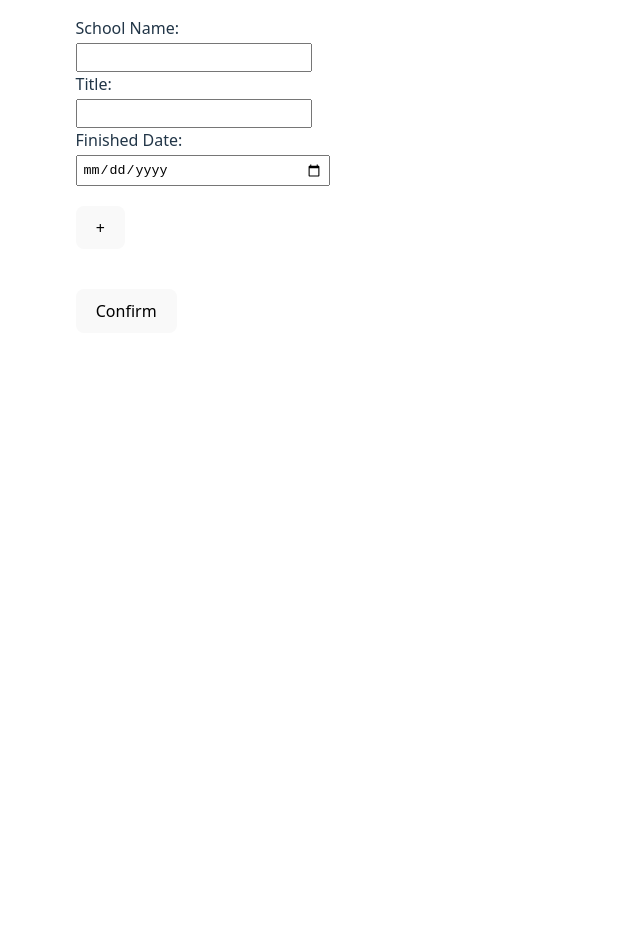
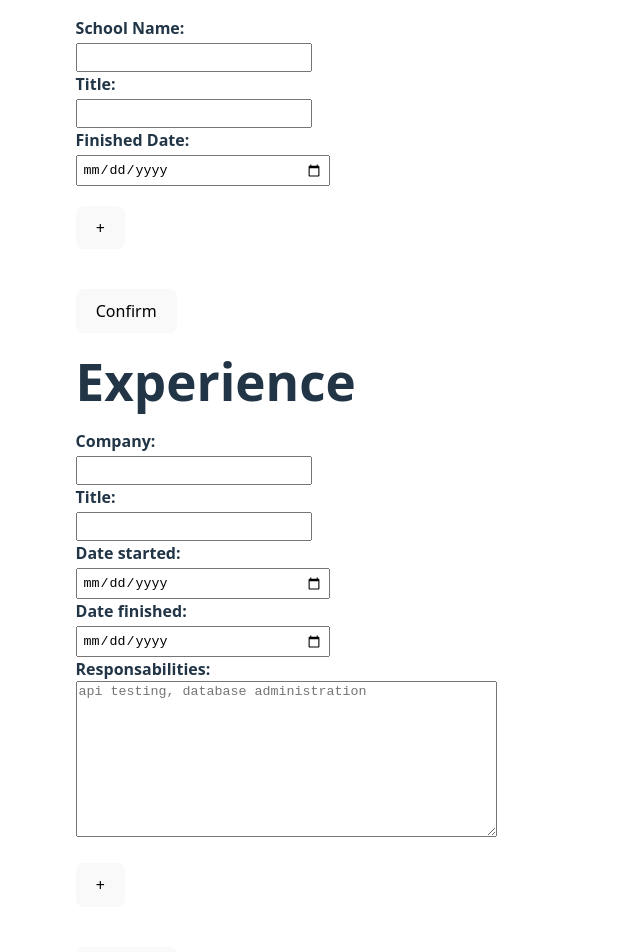
Before and after one commit to gabi1447/odin-cv-application, a React (Vite) app: page / in a window 1280 px wide. Shown: the part 560-1512 px from the top of the page, without its empty margins (0-640 px from the left). Before the commit the page ends 913 px from the top, so only its background shows below. Built offline with nearby package versions, Linux system fonts and the light colour scheme.

Commit message:
Finish Experience component

```diff
--- a/src/components/App.jsx
+++ b/src/components/App.jsx
@@ -1,6 +1,7 @@
 import Form from "./Form";
 import Cv from "./Cv";
 import General from "./General";
+import { Experience, ExperienceCv } from "./Experience";
 import { Education, EducationCv } from "./Education";
 import { useState } from "react";
 
@@ -45,14 +46,14 @@ function App() {
         const field = e.target.id;
         const value = e.target.value;
         setEducation(
-            education.map((job) => {
-                if (id === job.id) {
+            education.map((study) => {
+                if (id === study.id) {
                     return {
-                        ...job,
+                        ...study,
                         [field]: value,
                     };
                 } else {
-                    return job;
+                    return study;
                 }
             })
         );
@@ -74,6 +75,75 @@ function App() {
         ]);
     }
 
+    // Work Experience Component
+    const [experience, setExperience] = useState([
+        {
+            id: crypto.randomUUID(),
+            companyName: "",
+            title: "",
+            dateStarted: "",
+            dateFinished: "",
+            responsabilities: [],
+        },
+    ]);
+
+    const [experienceSubmitted, setExperienceSubmitted] = useState([]);
+
+    function handleExperienceChange(e, id) {
+        const field = e.target.id;
+        const value = e.target.value;
+
+        if (field === "responsabilities") {
+            const arrayOfResponsabilities = value
+                .split(", ")
+                .map((word) => word.trim());
+
+            setExperience(
+                experience.map((job) => {
+                    if (job.id === id) {
+                        return {
+                            ...job,
+                            [field]: arrayOfResponsabilities,
+                        };
+                    } else {
+                        return job;
+                    }
+                })
+            );
+            return;
+        }
+        setExperience(
+            experience.map((job) => {
+                if (id === job.id) {
+                    return {
+                        ...job,
+                        [field]: value,
+                    };
+                } else {
+                    return job;
+                }
+            })
+        );
+    }
+
+    function handleExperienceSubmit() {
+        setExperienceSubmitted(experience);
+    }
+
+    function addNewExperience() {
+        setExperience([
+            ...experience,
+            {
+                id: crypto.randomUUID(),
+                companyName: "",
+                title: "",
+                dateStarted: "",
+                dateFinished: "",
+                responsabilities: [],
+            },
+        ]);
+    }
+
     return (
         <div className="app">
             <Form>
@@ -86,21 +156,39 @@ function App() {
                     onSubmit={handleGeneralSubmit}
                 />
                 <h1>Education</h1>
-                {education.map((job) => {
+                {education.map((study) => {
                     return (
                         <Education
-                            key={job.id}
-                            schoolName={job.schoolName}
-                            title={job.title}
-                            finishedDate={job.finishedDate}
+                            key={study.id}
+                            schoolName={study.schoolName}
+                            title={study.title}
+                            finishedDate={study.finishedDate}
                             onChange={handleEducationChange}
-                            id={job.id}
+                            id={study.id}
                         />
                     );
                 })}
                 <button onClick={addNewEducation}>+</button>
                 <br />
                 <button onClick={handleEducationSubmit}>Confirm</button>
+                <h1>Experience</h1>
+                {experience.map((job) => {
+                    return (
+                        <Experience
+                            key={job.id}
+                            companyName={job.companyName}
+                            title={job.title}
+                            dateStarted={job.dateStarted}
+                            dateFinished={job.dateFinished}
+                            responsabilities={job.responsabilities}
+                            id={job.id}
+                            onChange={handleExperienceChange}
+                        />
+                    );
+                })}
+                <button onClick={addNewExperience}>+</button>
+                <br />
+                <button onClick={handleExperienceSubmit}>Confirm</button>
             </Form>
             <Cv>
                 <h1 className="cv-h1">General Information</h1>
@@ -114,15 +202,32 @@ function App() {
                     <b>Phone number:</b> {generalFormDataSubmitted.phoneNumber}
                 </p>
                 <h1 className="cv-h1">Education</h1>
-                {educationSubmitted.map((job, index) => {
+                {educationSubmitted.map((study, index) => {
                     return (
                         <>
                             <EducationCv
-                                schoolName={job.schoolName}
-                                title={job.title}
-                                finishedDate={job.finishedDate}
+                                schoolName={study.schoolName}
+                                title={study.title}
+                                finishedDate={study.finishedDate}
                             />
                             {index === educationSubmitted.length - 1 ? null : (
+                                <hr />
+                            )}
+                        </>
+                    );
+                })}
+                <h1 className="cv-h1">Experience</h1>
+                {experienceSubmitted.map((job, index) => {
+                    return (
+                        <>
+                            <ExperienceCv
+                                companyName={job.companyName}
+                                title={job.title}
+                                dateStarted={job.dateStarted}
+                                dateFinished={job.dateFinished}
+                                responsabilities={job.responsabilities}
+                            />
+                            {index === experienceSubmitted.length - 1 ? null : (
                                 <hr />
                             )}
                         </>
--- a/src/components/Education.jsx
+++ b/src/components/Education.jsx
@@ -5,7 +5,7 @@ function Education({ id, schoolName, title, finishedDate, onChange }) {
     return (
         <>
             <label htmlFor={schoolNameId} className="field">
-                School Name:
+                <b>School Name:</b>
                 <input
                     type="text"
                     className="inputField"
@@ -17,7 +17,7 @@ function Education({ id, schoolName, title, finishedDate, onChange }) {
                 />
             </label>
             <label htmlFor={titleId} className="field">
-                Title:
+                <b>Title:</b>
                 <input
                     type="text"
                     className="inputField"
@@ -29,7 +29,7 @@ function Education({ id, schoolName, title, finishedDate, onChange }) {
                 />
             </label>
             <label htmlFor={finishedDateId} className="field">
-                Finished Date:
+                <b>Finished Date:</b>
                 <input
                     type="date"
                     className="inputField"
--- /dev/null
+++ b/src/components/Experience.jsx
@@ -0,0 +1,119 @@
+function Experience({
+    companyName,
+    title,
+    dateStarted,
+    dateFinished,
+    responsabilities,
+    id,
+    onChange,
+}) {
+    const companyId = "companyName";
+    const titleId = "title";
+    const dateStartedId = "dateStarted";
+    const dateFinishedId = "dateFinished";
+    const responsabilitiesId = "responsabilities";
+    return (
+        <>
+            <label htmlFor={companyId} className="field">
+                <b>Company:</b>
+                <input
+                    type="text"
+                    id={companyId}
+                    className="inputField"
+                    value={companyName}
+                    onChange={(e) => {
+                        onChange(e, id);
+                    }}
+                />
+            </label>
+            <label htmlFor={titleId} className="field">
+                <b>Title:</b>
+                <input
+                    type="text"
+                    id={titleId}
+                    className="inputField"
+                    value={title}
+                    onChange={(e) => {
+                        onChange(e, id);
+                    }}
+                />
+            </label>
+            <label htmlFor={dateStartedId} className="field">
+                <b>Date started:</b>
+                <input
+                    type="date"
+                    id={dateStartedId}
+                    className="inputField"
+                    value={dateStarted}
+                    onChange={(e) => {
+                        onChange(e, id);
+                    }}
+                />
+            </label>
+            <label htmlFor={dateFinishedId} className="field">
+                <b>Date finished:</b>
+                <input
+                    type="date"
+                    id={dateFinishedId}
+                    className="inputField"
+                    value={dateFinished}
+                    onChange={(e) => {
+                        onChange(e, id);
+                    }}
+                />
+            </label>
+            <label htmlFor={responsabilitiesId} className="field">
+                <b>Responsabilities:</b>
+                <textarea
+                    name={responsabilitiesId}
+                    id={responsabilitiesId}
+                    rows={10}
+                    cols={50}
+                    value={responsabilities.join(", ")}
+                    placeholder="api testing, database administration"
+                    onChange={(e) => {
+                        onChange(e, id);
+                    }}
+                ></textarea>
+            </label>
+        </>
+    );
+}
+
+function ExperienceCv({
+    companyName,
+    title,
+    dateStarted,
+    dateFinished,
+    responsabilities,
+}) {
+    return (
+        <>
+            <p>
+                <b>Company: {companyName}</b>
+            </p>
+            <p>
+                <b>Title: </b>
+                {title}
+            </p>
+            <p>
+                <b>Date Started: </b>
+                {dateStarted}
+            </p>
+            <p>
+                <b>Date Finished: </b>
+                {dateFinished}
+            </p>
+            <p>
+                <b>Responsabilities:</b>
+            </p>
+            <ul>
+                {responsabilities.map((responsability) => {
+                    return <li>{responsability}</li>;
+                })}
+            </ul>
+        </>
+    );
+}
+
+export { Experience, ExperienceCv };
--- a/src/components/General.jsx
+++ b/src/components/General.jsx
@@ -2,7 +2,7 @@ function General({ name, email, phoneNumber, onChange, onSubmit }) {
     return (
         <form className="general-information" onSubmit={onSubmit}>
             <label htmlFor="name" className="field">
-                Name:{" "}
+                <b>Name:</b>{" "}
                 <input
                     className="inputField"
                     type="text"
@@ -13,7 +13,7 @@ function General({ name, email, phoneNumber, onChange, onSubmit }) {
             </label>
             <br />
             <label htmlFor="email" className="field">
-                Email:{" "}
+                <b>Email:</b>{" "}
                 <input
                     className="inputField"
                     type="email"
@@ -24,7 +24,7 @@ function General({ name, email, phoneNumber, onChange, onSubmit }) {
             </label>
             <br />
             <label htmlFor="phoneNumber" className="field">
-                Phone Number:{" "}
+                <b>Phone Number:</b>{" "}
                 <input
                     className="inputField"
                     type="text"
```
